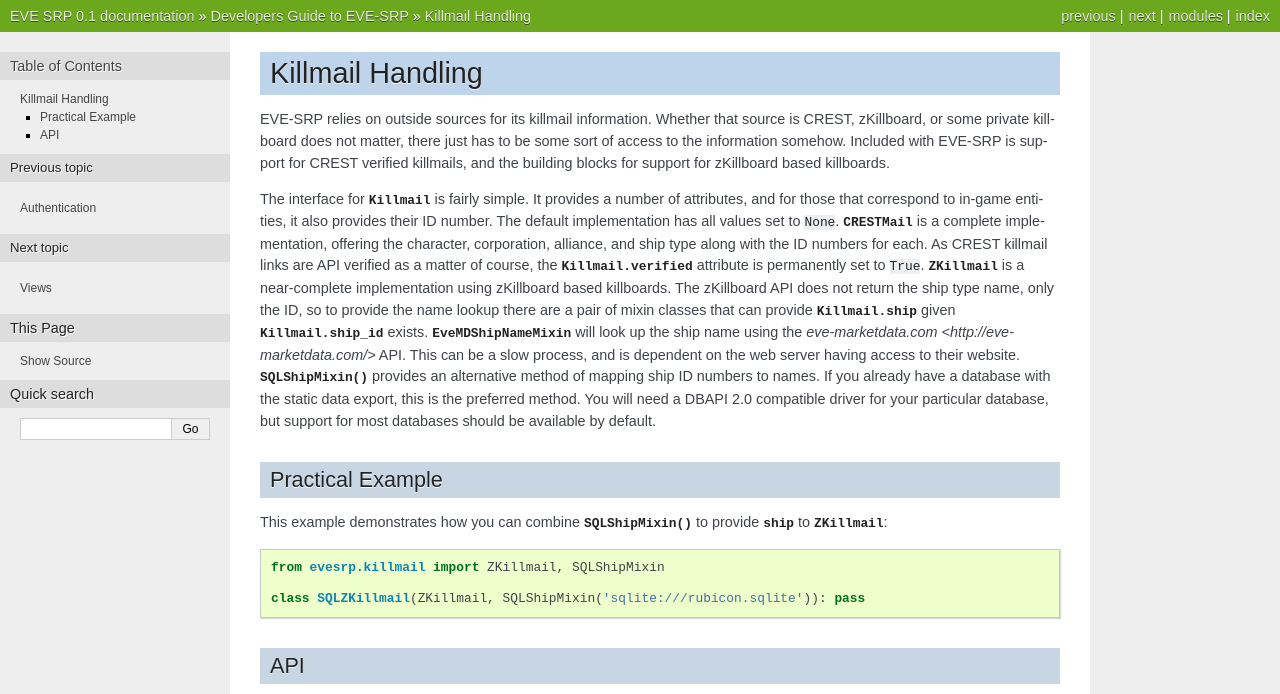
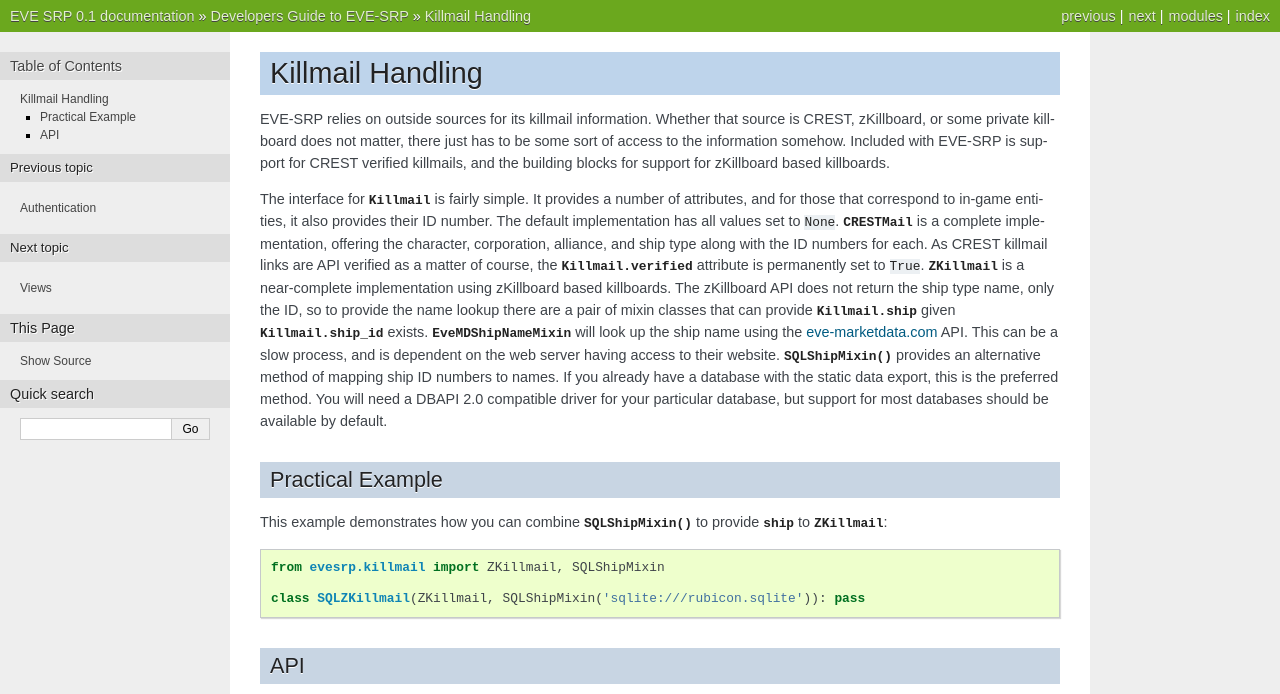
Before and after one commit to paxswill/evesrp, a Sphinx documentation site: the page built from doc/killmail.rst, in a window 1280 px wide. Shown: the top 694 px of the page. Built offline with Sphinx 7.4.7, drawn with Linux system fonts in a browser that asks for light colours; grey boxes are pictures that could not be loaded.

Commit message:
Fix the eve-marketdata link in killmail docs

```diff
--- a/doc/killmail.rst
+++ b/doc/killmail.rst
@@ -23,7 +23,7 @@
 classes that can provide :py:attr:`Killmail.ship` given
 :py:attr:`Killmail.ship_id` exists.
 :py:class:`EveMDShipNameMixin` will look up the ship name
-using the `eve-marketdata.com <http://eve-marketdata.com/>` API. This can be a
+using the `eve-marketdata.com <http://eve-marketdata.com/>`_ API. This can be a
 slow process, and is dependent on the web server having access to their
 website. :py:func:`~evesrp.killmail.SQLShipMixin` provides an alternative
 method of mapping ship ID numbers to names. If you already have a database with
```
